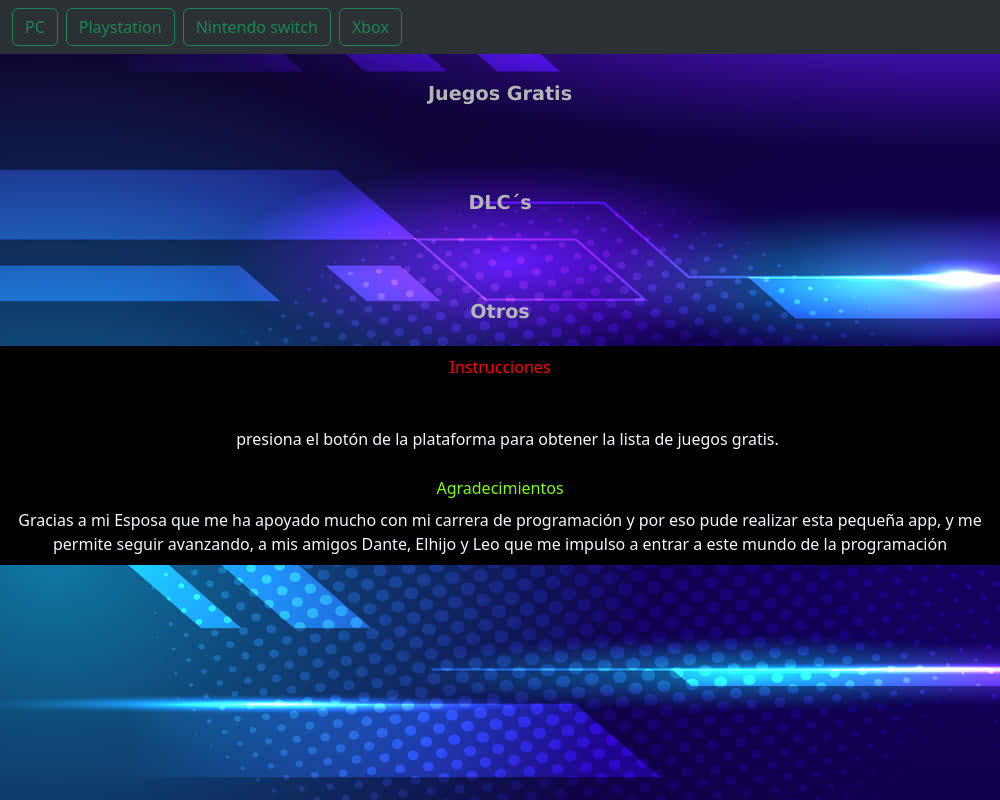
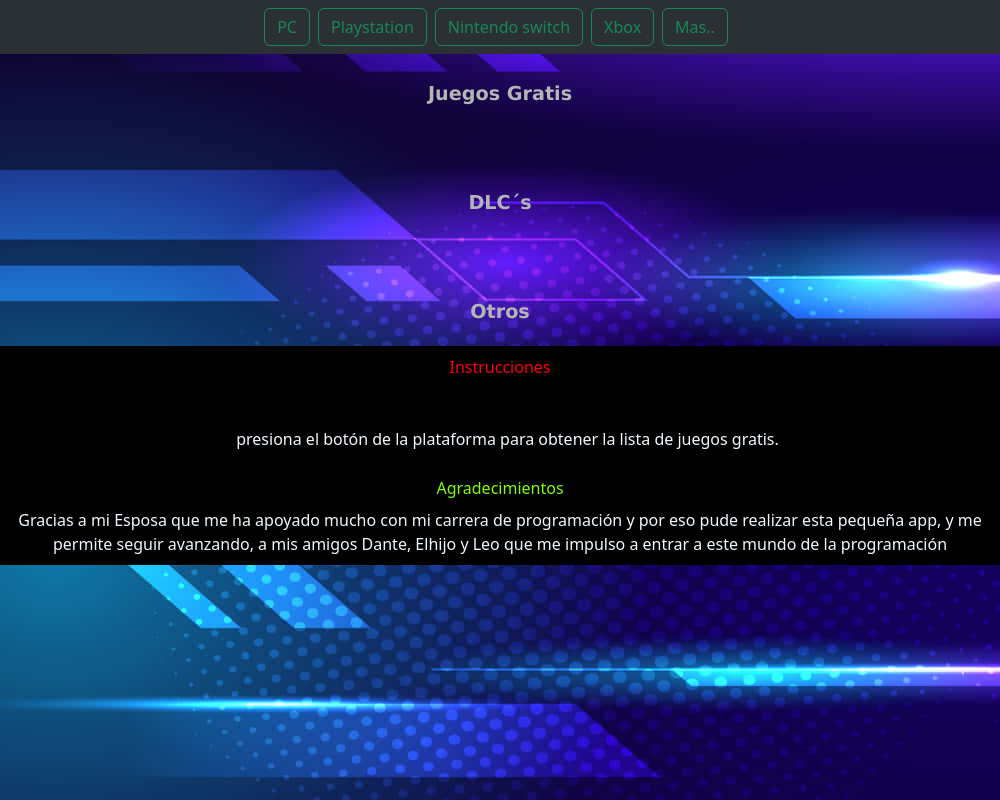
Before and after one commit to ulifly/gamerapp, an Electron app: page src/index.html in a window 1000 px wide. Drawn offline with nearby package versions, Linux system fonts and the light colour scheme.

Commit message:
agregado boton mas

```diff
--- a/src/index.html
+++ b/src/index.html
@@ -11,12 +11,14 @@
 <body>
     <header>
         <nav class="navbar fixed-top bg-body-tertiary" data-bs-theme="dark">
-            <form class="container-fluid justify-content-start">
+            <form class="container-fluid justify-content-center">
               <button class="btn btn-outline-success me-2" type="button" id="pc">PC</button>
               <button class="btn btn-outline-success me-2" type="button" id="ps5">Playstation</button>
               <button class="btn btn-outline-success me-2" type="button" id="switch">Nintendo switch</button>
               <button class="btn btn-outline-success me-2" type="button" id="xbox">Xbox</button>
+              <button class="btn btn-outline-success me-2" type="button" id="about">Mas..</button>
             </form>
+
           </nav>
     </header>
     <main>
```
